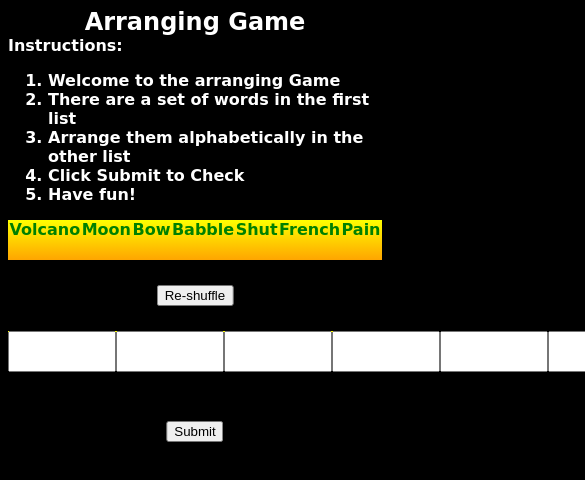
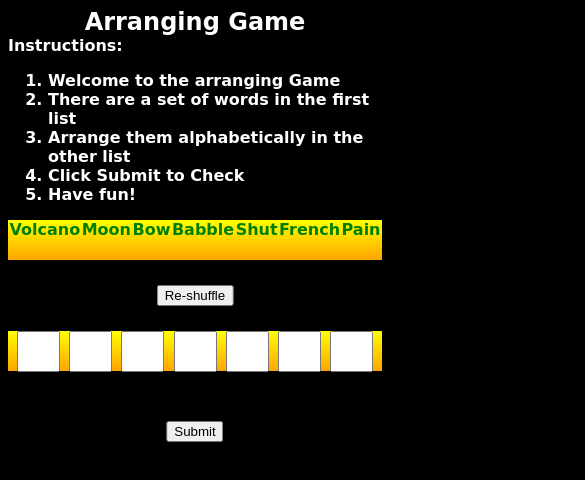
Before and after one commit to Nat2012/Arranging_Game, a plain HTML site: page index.html in a window 390 px wide. Shown: the top 480 px of the page, 585 px wide, since content can reach past the window. Drawn offline with nearby package versions, Linux system fonts and the light colour scheme.

Commit message:
Update Shuffle and Arrange.css

```diff
--- a/Shuffle and Arrange.css
+++ b/Shuffle and Arrange.css
@@ -68,3 +68,14 @@ input{
     font-weight: bolder;
     margin-top: 70px;
 }
+
+@media only screen and (max-width: 600px) {
+    input{
+        width: 35px;
+        height: 35px;
+        text-align: center;
+        font-size: xx-small;
+        font-style: normal;
+        font-weight: bold;
+    }
+  }
```
